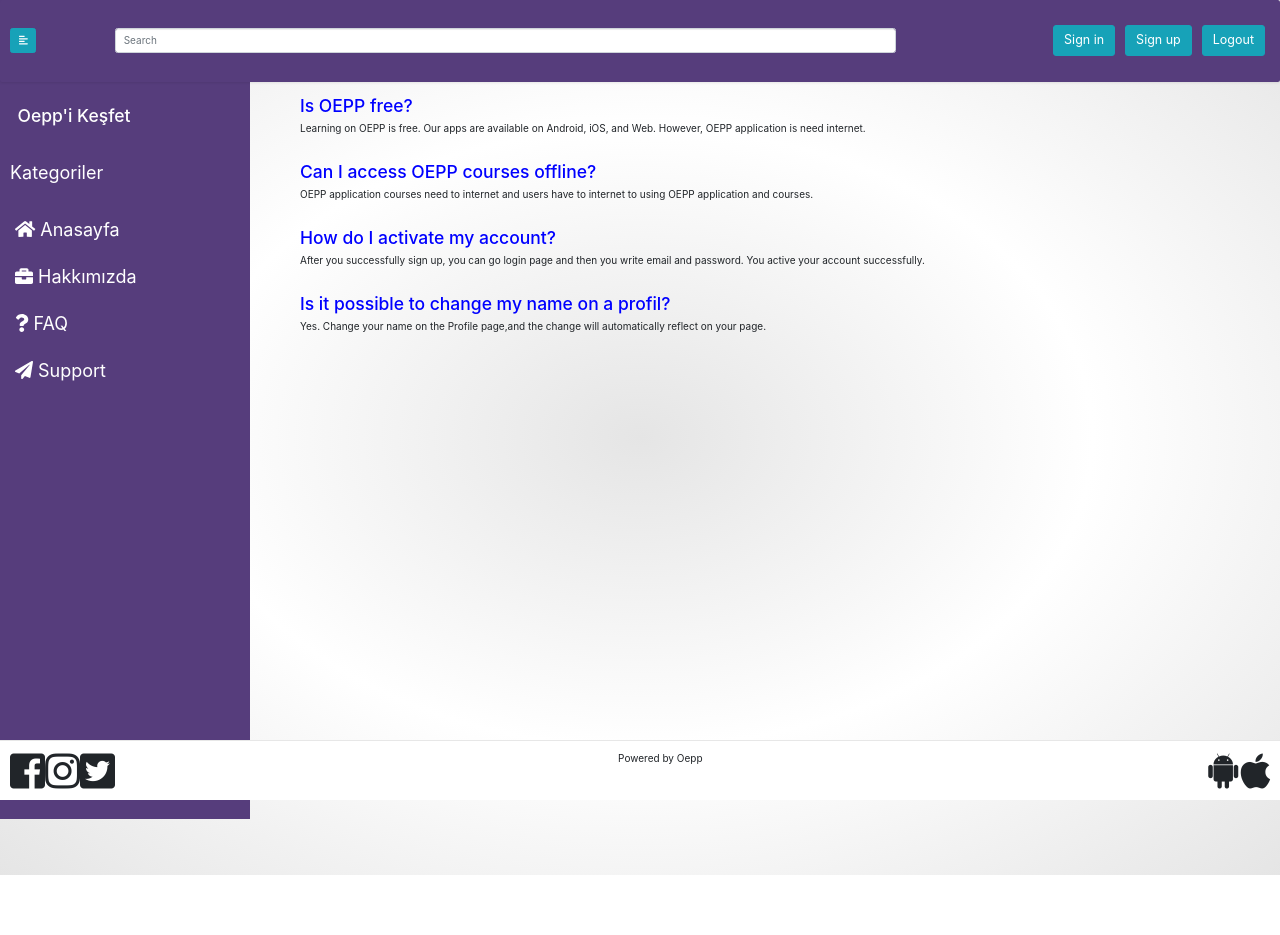
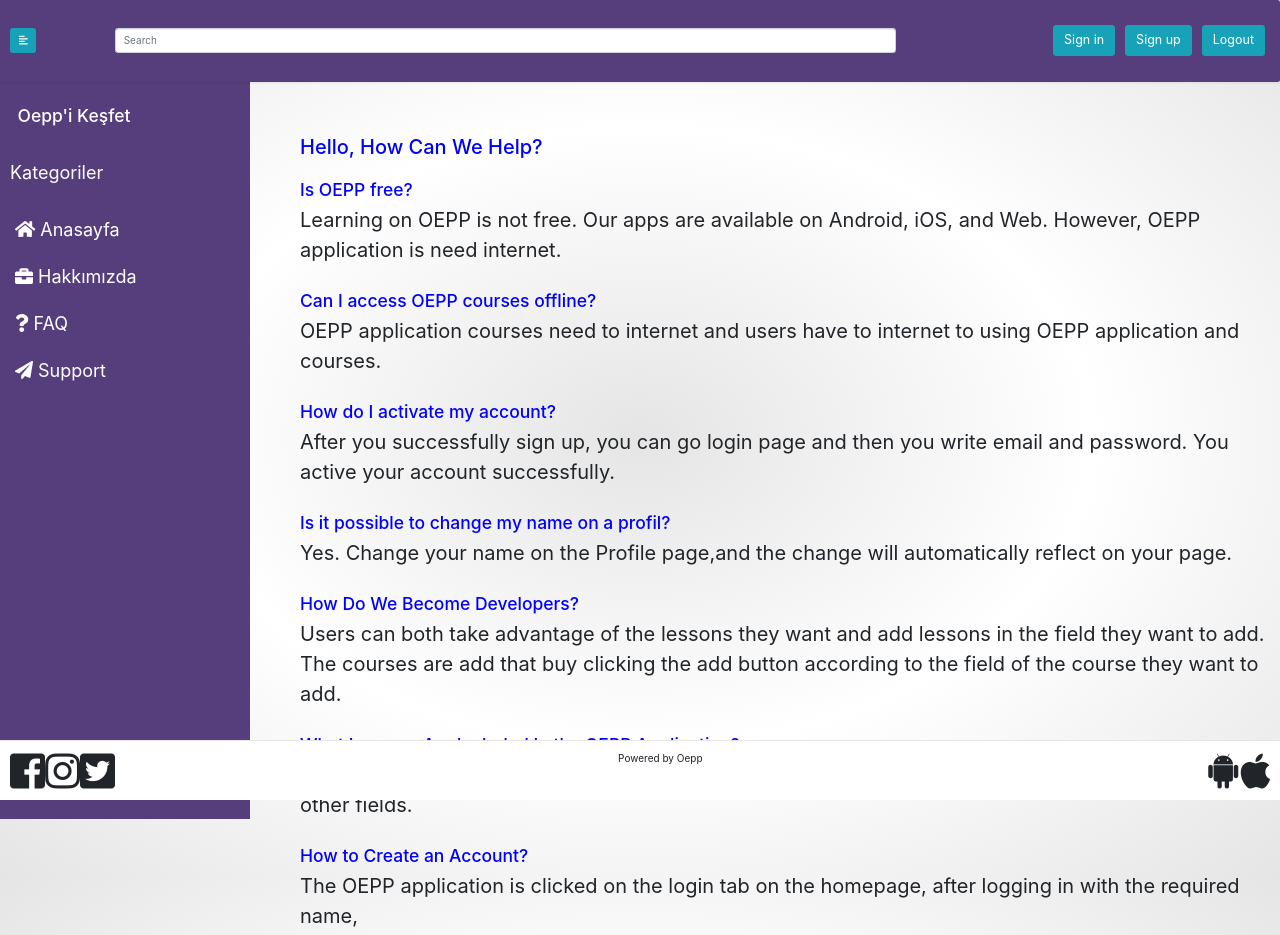
Before and after one commit to oepp/website, a React (Create React App) app: page /Faq in a window 1280 px wide. Shown: the top 935 px of the page. Before the commit the page ends 875 px from the top, so only its background shows below. Built offline with nearby package versions, Linux system fonts and the light colour scheme.

Commit message:
Updated FAQ Page

```diff
--- a/src/components/Faq.js
+++ b/src/components/Faq.js
@@ -1,24 +1,39 @@
 import React,{Component} from 'react';
 import 'bootstrap/dist/css/bootstrap.css';
-
 
 class Faq extends Component {
     render() {
         return (
+
             <div className="container" style={{paddingLeft:50,paddingTop:100}}>
+                <h2 style ={{color: 'blue', paddingTop:40}}>Hello, How Can We Help?</h2><br/>
                 <h3 style ={{color:'blue'}}>Is OEPP free?</h3>
-                <p>Learning on OEPP is free. Our apps are available on Android, iOS, and Web.
-                    However, OEPP application is need internet. </p><br/>
+                <p style ={{fontSize:20}}>Learning on OEPP is not free. Our apps are available on Android, iOS, and Web.
+                 However, OEPP application is need internet. </p><br/>
                 <h3 style ={{color:'blue'}}>Can I access OEPP courses offline?</h3>
-                <p>OEPP application courses need to internet and users have to internet
+                <p style={{fontSize:20}}>OEPP application courses need to internet and users have to internet
                 to using OEPP application and courses.</p><br/>
                 <h3 style ={{color:'blue'}}>How do I activate my account?</h3>
-                <p>After you successfully sign up, you can go login page and then you write email and password.
-                    You active your account  successfully.</p><br/>
+                <p style ={{fontSize:20}}>After you successfully sign up, you can go login page and then you write email and password.
+                You active your account  successfully.</p><br/>
                 <h3 style ={{color:'blue'}}>Is it possible to change my name on a profil?</h3>
-                <p> Yes. Change your name on the Profile page,and the change will automatically reflect on your page.</p><br/>
-                <br/><br/><br/><br/>
+                <p style ={{fontSize:20}}> Yes. Change your name on the Profile page,and the change will automatically reflect on your page.</p><br/>
+                <h3 style ={{color:'blue'}}>How Do We Become Developers?</h3>
+                <p style ={{fontSize:20}}>Users can both take advantage of the lessons they want and add lessons in the field they want to add.<br/>
+                The courses are add that buy clicking the add button according to the field of the course they want to add.</p><br/>
+                <h3 style ={{color:'blue'}}>What Lessons Are Included In the OEPP Application?</h3>
+                <p style = {{fontSize:20}}>Depending on the wishes of the users there are courses in Software, Mathematics,English and many other fields.</p><br/>
+                <h3 style ={{color:'blue'}}> How to Create an Account?</h3>
+                <p style = {{fontSize:20}}>The OEPP application is clicked on the login tab on the homepage, after logging in with the required name,<br/>
+                 surname, email and password in the OEPP application are successfully carried out with email and password.</p> <br/><br/><br/><br/><br/><br/>
+
+
+
+
+
+
             </div>
+
 
         );
     }
```
